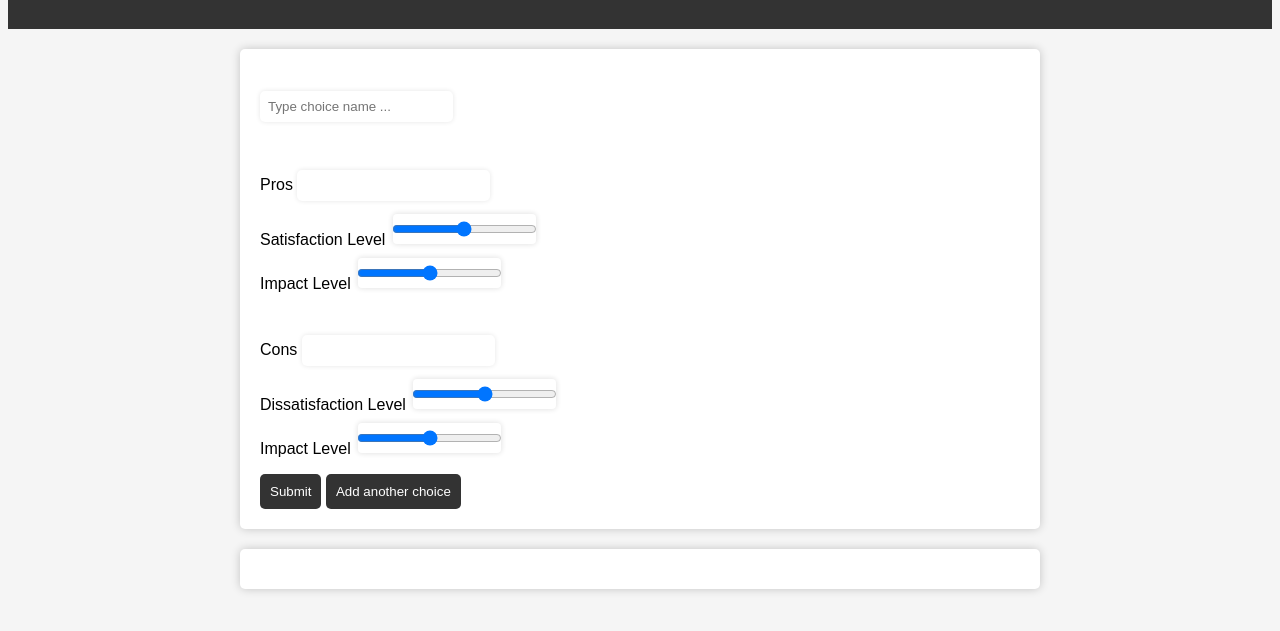
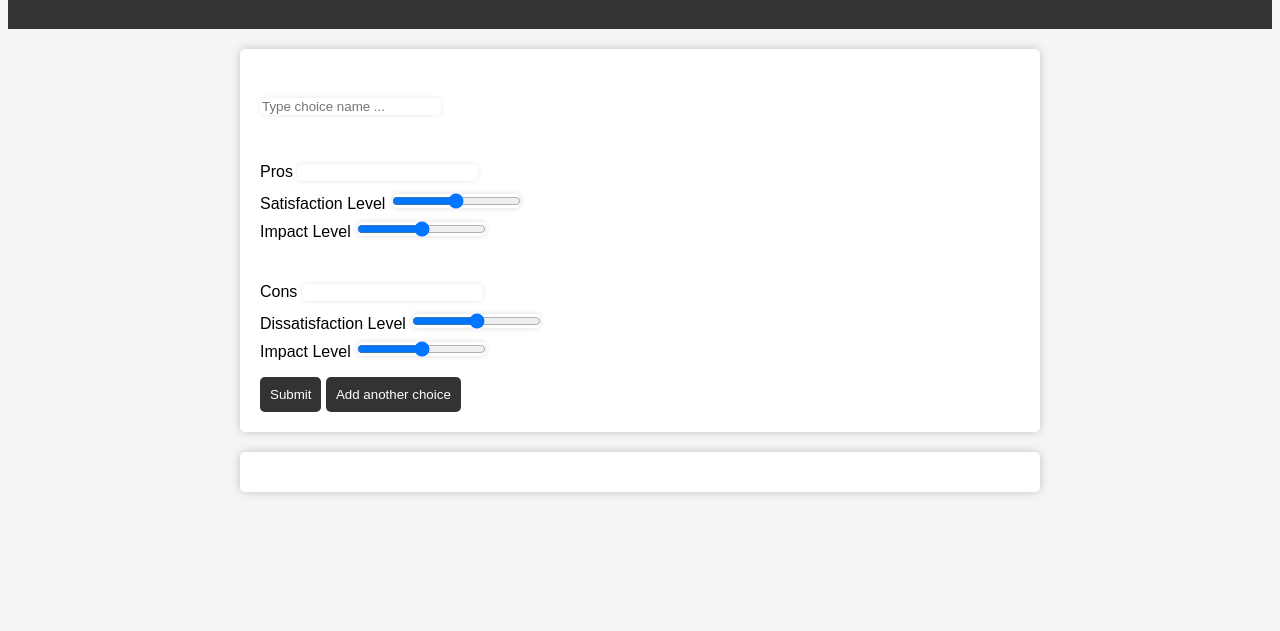
Before and after one commit to DevthanAI/DecisionMaker, a plain HTML site: page index.html in a window 1280 px wide. Shown: the part 79-710 px from the top of the page. Drawn offline with Linux system fonts and the light colour scheme.

Commit message:
fix styling

```diff
--- a/public/css/style.css
+++ b/public/css/style.css
@@ -31,7 +31,6 @@ form {
 input {
     border: none;
     border-radius: 5px;
-    padding: 8px;
     margin-bottom: 10px;
     box-shadow: 0 0 5px rgba(0, 0, 0, 0.1);
 }
```
